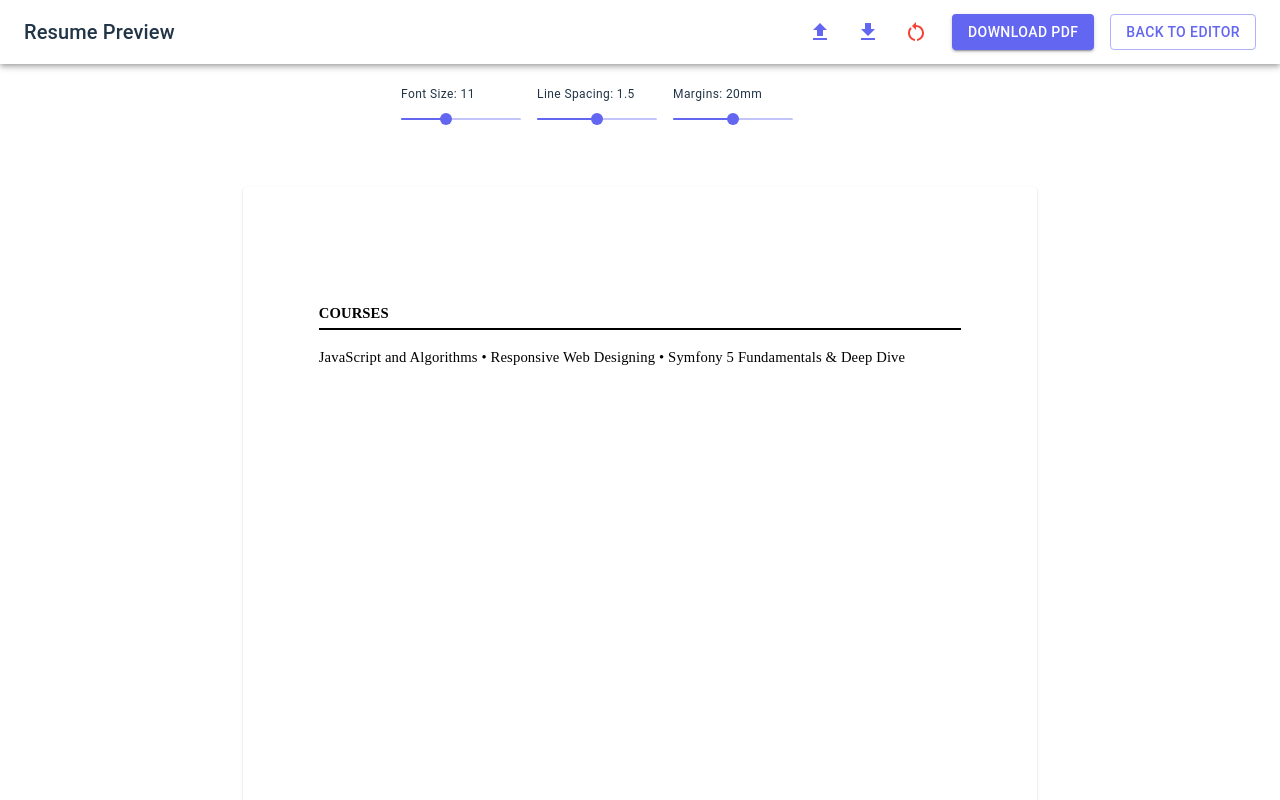
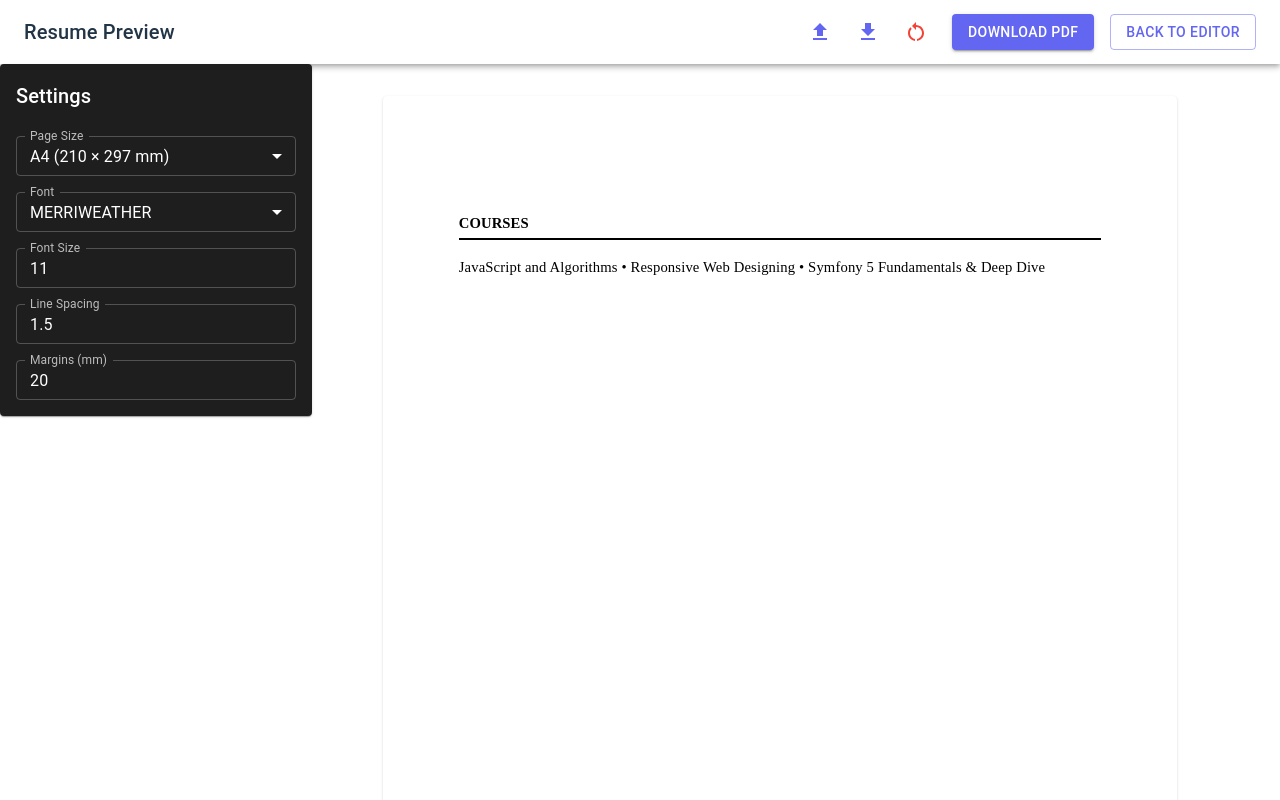
Before and after one commit to hamzaable/ez-resume-maker, a React (Vite) app: page /preview in a window 1280 px wide. Shown: the top 800 px of the page. Built offline with nearby package versions, Linux system fonts and the light colour scheme.

Commit message:
left side navigation

```diff
--- a/src/components/DocumentControls.tsx
+++ b/src/components/DocumentControls.tsx
@@ -4,9 +4,10 @@ import {
   MenuItem,
   FormControl,
   InputLabel,
-  Slider,
   Typography,
   SelectChangeEvent,
+  TextField,
+  Paper,
 } from '@mui/material';
 
 interface DocumentControlsProps {
@@ -59,14 +60,27 @@ export default function DocumentControls({
   };
 
   return (
-    <Box sx={{ p: 2, display: 'flex', gap: 2, alignItems: 'center', flexWrap: 'wrap' }}>
-      <FormControl sx={{ minWidth: 120 }}>
+    <Paper
+      sx={{
+        width: 280,
+        p: 2,
+        overflowY: 'auto',
+        zIndex: 1000,
+        display: 'flex',
+        flexDirection: 'column',
+        gap: 2,
+      }}
+    >
+      <Typography variant="h6" sx={{ mb: 1 }}>
+        Settings
+      </Typography>
+
+      <FormControl fullWidth size="small">
         <InputLabel>Page Size</InputLabel>
         <Select
           value={pageSize}
           label="Page Size"
           onChange={handlePageSizeChange}
-          size="small"
         >
           {pageSizes.map((size) => (
             <MenuItem key={size.value} value={size.value}>
@@ -76,13 +90,12 @@ export default function DocumentControls({
         </Select>
       </FormControl>
 
-      <FormControl sx={{ minWidth: 120 }}>
+      <FormControl fullWidth size="small">
         <InputLabel>Font</InputLabel>
         <Select
           value={font}
           label="Font"
           onChange={handleFontChange}
-          size="small"
         >
           {fonts.map((f) => (
             <MenuItem key={f} value={f}>
@@ -92,50 +105,35 @@ export default function DocumentControls({
         </Select>
       </FormControl>
 
-      <Box sx={{ minWidth: 120 }}>
-        <Typography gutterBottom variant="caption">
-          Font Size: {fontSize}
-        </Typography>
-        <Slider
+      <TextField
+        label="Font Size"
+        type="number"
         value={fontSize}
-          min={8}
-          max={16}
-          step={0.5}
-          onChange={(_, value) => onFontSizeChange(value as number)}
-          valueLabelDisplay="auto"
+        onChange={(e) => onFontSizeChange(Number(e.target.value))}
+        inputProps={{ min: 8, max: 16, step: 0.5 }}
         size="small"
+        fullWidth
       />
-      </Box>
 
-      <Box sx={{ minWidth: 120 }}>
-        <Typography gutterBottom variant="caption">
-          Line Spacing: {lineSpacing}
-        </Typography>
-        <Slider
+      <TextField
+        label="Line Spacing"
+        type="number"
         value={lineSpacing}
-          min={1}
-          max={2}
-          step={0.1}
-          onChange={(_, value) => onLineSpacingChange(value as number)}
-          valueLabelDisplay="auto"
+        onChange={(e) => onLineSpacingChange(Number(e.target.value))}
+        inputProps={{ min: 1, max: 2, step: 0.1 }}
         size="small"
+        fullWidth
       />
-      </Box>
 
-      <Box sx={{ minWidth: 120 }}>
-        <Typography gutterBottom variant="caption">
-          Margins: {margins}mm
-        </Typography>
-        <Slider
+      <TextField
+        label="Margins (mm)"
+        type="number"
         value={margins}
-          min={10}
-          max={30}
-          step={1}
-          onChange={(_, value) => onMarginsChange(value as number)}
-          valueLabelDisplay="auto"
+        onChange={(e) => onMarginsChange(Number(e.target.value))}
+        inputProps={{ min: 10, max: 30, step: 1 }}
         size="small"
+        fullWidth
       />
-      </Box>
-    </Box>
+    </Paper>
   );
 }
--- a/src/components/Preview.tsx
+++ b/src/components/Preview.tsx
@@ -311,7 +311,7 @@ export default function Preview() {
     );
 
     return (
-    <Box sx={{ flexGrow: 1 }}>
+        <Box>
             <AppBar position="static" color="transparent">
                 <Toolbar>
                     <Typography variant="h6" component="div" sx={{ flexGrow: 1 }}>
@@ -367,7 +367,8 @@ export default function Preview() {
                     </Button>
                 </Toolbar>
             </AppBar>
-
+            <Box sx={{ flexGrow: 1, display: 'flex' }}>
+                <Box sx={{ width: 280, flexShrink: 0 }}>
                     <DocumentControls
                         font={documentStyle.font}
                         fontSize={documentStyle.fontSize}
@@ -380,6 +381,11 @@ export default function Preview() {
                         onMarginsChange={(margins) => updateDocumentStyle({ margins })}
                         onPageSizeChange={(pageSize) => updateDocumentStyle({ pageSize })}
                     />
+                </Box>
+                <Box sx={{ flexGrow: 1 }}>
+
+
+
 
                     <Container maxWidth="md" sx={{ mt: 4, mb: 4 }}>
                         <Paper
@@ -567,5 +573,7 @@ export default function Preview() {
                         </Paper>
                     </Container>
                 </Box>
+            </Box>
+        </Box>
     );
 }
```
Lines whose indentation alone changed are shown as unchanged.
